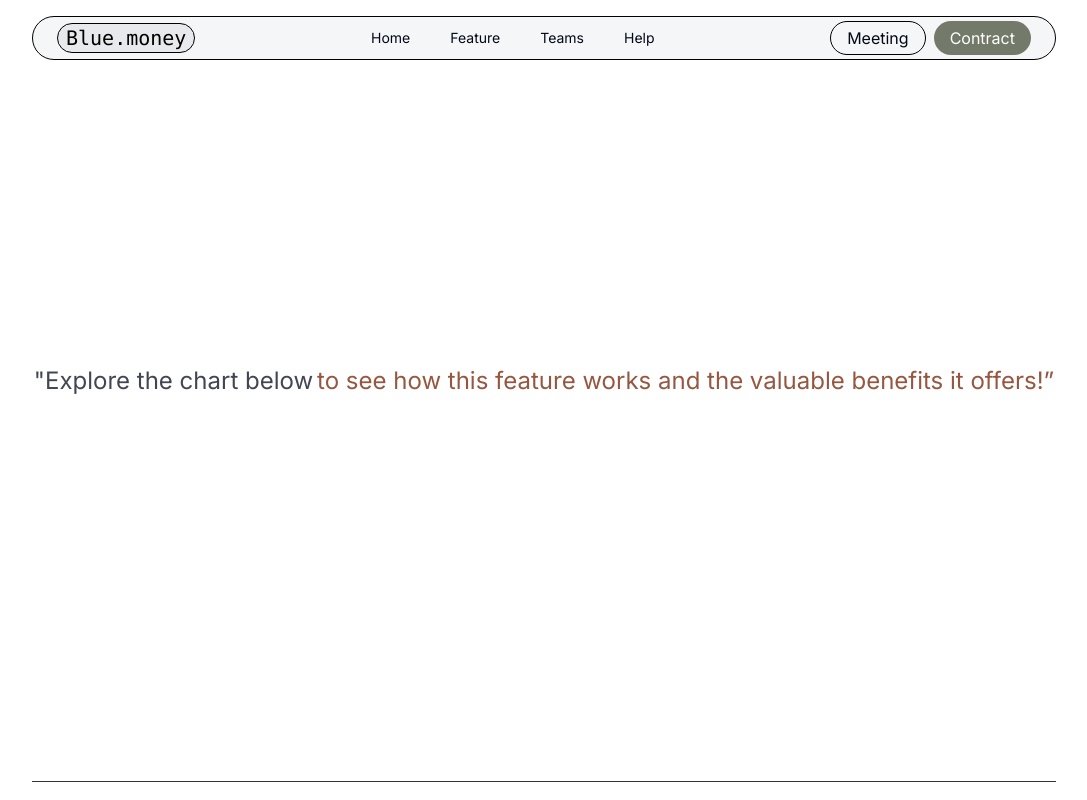
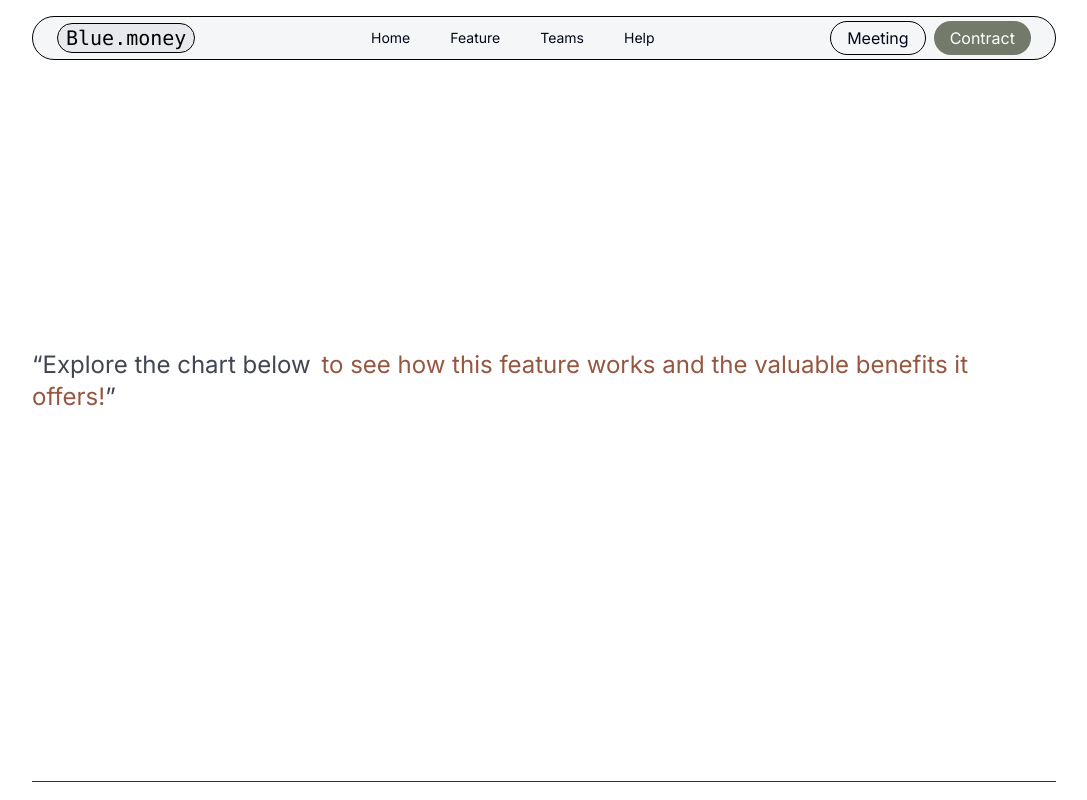
Before and after one commit to RohmanUx/company-portofolio, a Next.js app: page /maps in a window 1280 px wide. Shown: the top 800 px of the page, without its empty margins (96-1183 px from the left). Built offline with nearby package versions, Linux system fonts and the light colour scheme.

Commit message:
feat: rohman

```diff
--- a/src/app/maps/page.tsx
+++ b/src/app/maps/page.tsx
@@ -16,7 +16,7 @@ const Feature: React.FunctionComponent<IAppProps> = (props) => {
           {" "}
           <p className="lg:text-2xl flex justify-center md:text-2xl  w-full items-center h-screen text-gray-900/80">
             {" "}
-            "Explore the chart below <span className="text-orange-900/80 ml-1">to see how this feature works and the valuable benefits it offers!”</span>
+            <q>Explore the chart below <span className="text-orange-900/80 ml-1">to see how this feature works and the valuable benefits it offers!</span></q>
 
              </p> {" "}
         </div> {" "}
```
